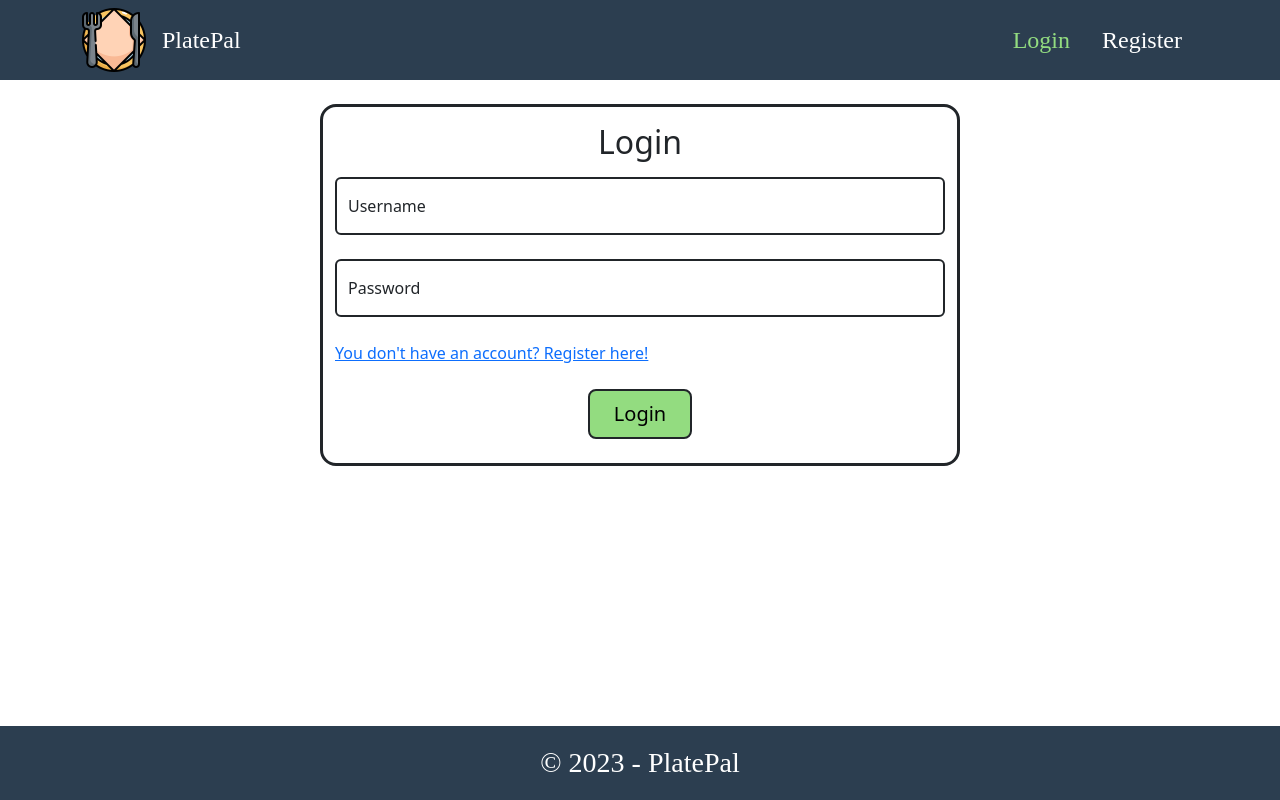
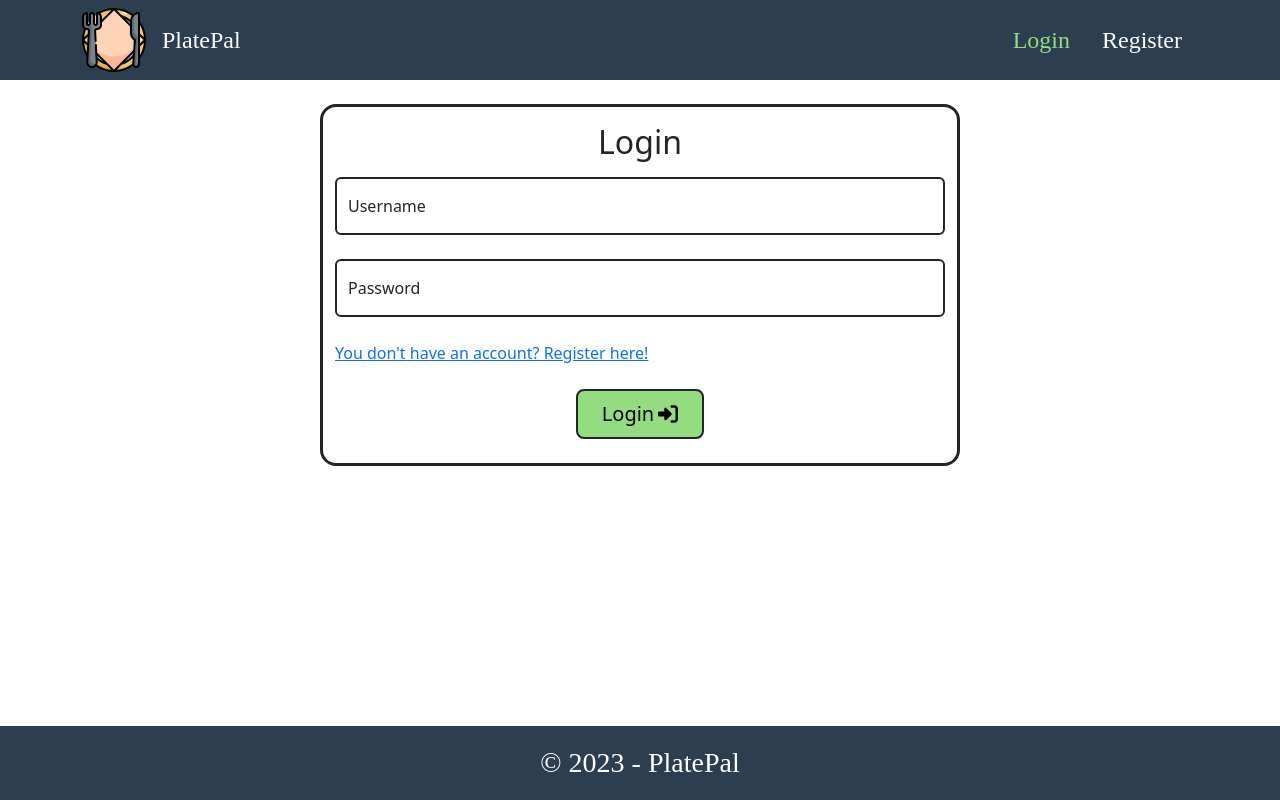
Before and after one commit to vvalentinov/PlatePal, a React (Vite) app in the folder client/: page /login in a window 1280 px wide. Built offline with nearby package versions, Linux system fonts and the light colour scheme; a web font is replaced by a local one.

Commit message:
Add font-awesome icons

```diff
--- a/client/package.json
+++ b/client/package.json
@@ -10,6 +10,11 @@
     "preview": "vite preview"
   },
   "dependencies": {
+    "@fortawesome/fontawesome-svg-core": "^6.4.2",
+    "@fortawesome/free-brands-svg-icons": "^6.4.2",
+    "@fortawesome/free-regular-svg-icons": "^6.4.2",
+    "@fortawesome/free-solid-svg-icons": "^6.4.2",
+    "@fortawesome/react-fontawesome": "^0.2.0",
     "bootstrap": "^5.3.2",
     "react": "^18.2.0",
     "react-bootstrap": "^2.9.1",
--- a/client/src/components/Login/Login.jsx
+++ b/client/src/components/Login/Login.jsx
@@ -17,6 +17,9 @@
 
 // Custom useForm hook
 import useForm from '../../hooks/useForm';
+
+import { FontAwesomeIcon } from '@fortawesome/react-fontawesome';
+import { faRightToBracket } from '@fortawesome/free-solid-svg-icons';
 
 const Login = () => {
     const { formValues, onChangeHandler } = useForm({
@@ -77,7 +80,7 @@
                         <Link to="/register">You don't have an account? Register here!</Link>
                     </div>
                     <Button type="submit" className="button btn-lg my-4 px-4 py-2 border-2 border-dark">
-                        Login
+                        Login<FontAwesomeIcon className="ms-1" icon={faRightToBracket} />
                     </Button>
                 </Form>
             </Row>
--- a/client/src/components/Register/Register.jsx
+++ b/client/src/components/Register/Register.jsx
@@ -16,6 +16,9 @@
 import useForm from '../../hooks/useForm';
 
 import * as validatorService from '../../services/validatorService';
+
+import { FontAwesomeIcon } from '@fortawesome/react-fontawesome';
+import { faUser } from '@fortawesome/free-solid-svg-icons';
 
 const Register = () => {
     const { formValues, onChangeHandler } = useForm({
@@ -106,7 +109,7 @@
                         <Link to="/login">You already have an account? Go to Login!</Link>
                     </div>
                     <Button type="submit" className="button btn-lg my-4 px-4 py-2 border-2 border-dark">
-                        Register
+                        Register<FontAwesomeIcon className="ms-1" icon={faUser} />
                     </Button>
                 </Form>
             </Row>
```
Also changed, not shown: 1 other file (tests, documents, lock files or other folders).
